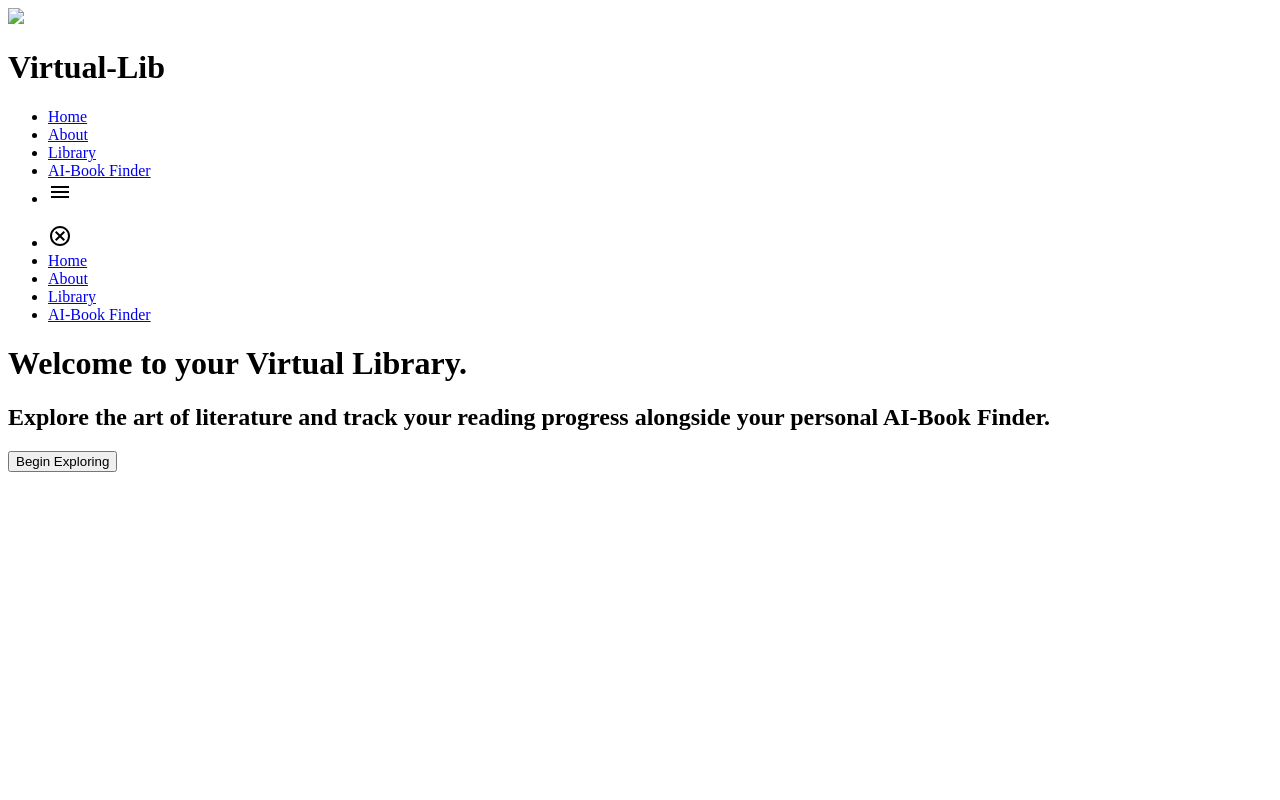
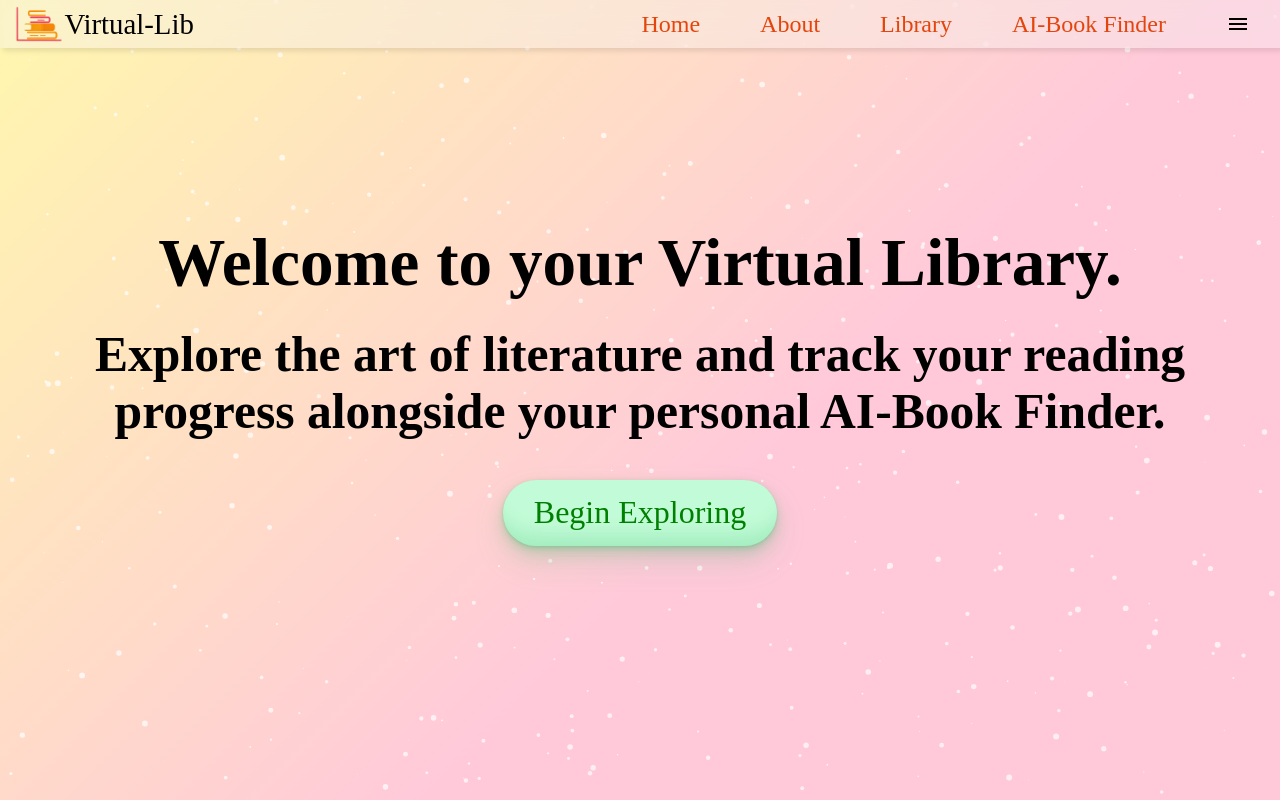
Before and after one commit to noor-i/Library, a plain HTML site: page root/pages/main.html in a window 1280 px wide. Drawn offline with nearby package versions, Linux system fonts and the light colour scheme; the site is published under a folder, as on GitHub Pages, so addresses that start at the root find nothing; a web font is replaced by a local one.

Commit message:
main.html relative paths to absolute paths, reverted

```diff
--- a/root/pages/main.html
+++ b/root/pages/main.html
@@ -3,7 +3,7 @@
 <head>
     <meta charset="UTF-8">
     <meta name="viewport" content="width=device-width, initial-scale=1.0">
-    <link rel="stylesheet" href="/assets/main.css">
+    <link rel="stylesheet" href="../assets/main.css">
     <link rel="preconnect" href="https://fonts.googleapis.com">
     <link rel="preconnect" href="https://fonts.gstatic.com" crossorigin>
     <link href="https://fonts.googleapis.com/css2?family=Jersey+15&family=Poppins:ital,wght@0,100;0,200;0,300;0,400;0,500;0,600;0,700;0,800;0,900;1,100;1,200;1,300;1,400;1,500;1,600;1,700;1,800;1,900&display=swap" rel="stylesheet">
@@ -14,31 +14,31 @@
         <div id="particles-js"></div>
         <div class="navbar">
             <div class="website-name">
-                <img src="/assets/images/logo.png" class="logo">
+                <img src="../assets/images/logo.png" class="logo">
                 <h1>Virtual-Lib</h1>
             </div>
             <ul class="links">
-                <li class="hideOnMobile"><a href="/pages/main.html">Home</a></li>
-                <li class="hideOnMobile"><a href="/pages/about.html">About</a></li>
-                <li class="hideOnMobile"><a href="/pages/library.html">Library</a></li>
-                <li class="hideOnMobile"><a href="/pages/bookfinder.html">AI-Book Finder</a></li>
+                <li class="hideOnMobile"><a href="../pages/main.html">Home</a></li>
+                <li class="hideOnMobile"><a href="../pages/about.html">About</a></li>
+                <li class="hideOnMobile"><a href="../pages/library.html">Library</a></li>
+                <li class="hideOnMobile"><a href="../pages/bookfinder.html">AI-Book Finder</a></li>
                 <li class="bar-logo"><a href="#"><svg xmlns="http://www.w3.org/2000/svg" height="24px" viewBox="0 -960 960 960" width="24px" fill="#000000"><path d="M120-240v-80h720v80H120Zm0-200v-80h720v80H120Zm0-200v-80h720v80H120Z"/></svg></a></li>
             </ul>
         </div>
         <ul class="sidebar">
             <li class="exit-logo"><a href="#"><svg xmlns="http://www.w3.org/2000/svg" height="24px" viewBox="0 -960 960 960" width="24px" fill="#000000"><path d="m336-280 144-144 144 144 56-56-144-144 144-144-56-56-144 144-144-144-56 56 144 144-144 144 56 56ZM480-80q-83 0-156-31.5T197-197q-54-54-85.5-127T80-480q0-83 31.5-156T197-763q54-54 127-85.5T480-880q83 0 156 31.5T763-763q54 54 85.5 127T880-480q0 83-31.5 156T763-197q-54 54-127 85.5T480-80Zm0-80q134 0 227-93t93-227q0-134-93-227t-227-93q-134 0-227 93t-93 227q0 134 93 227t227 93Zm0-320Z"/></svg></a></li>
-            <li><a href="/pages/main.html">Home</a></li>
-            <li><a href="/pages/about.html">About</a></li>
-            <li><a href="/pages/library.html">Library</a></li>
-            <li><a href="/pages/bookfinder.html">AI-Book Finder</a></li>
+            <li><a href="../pages/main.html">Home</a></li>
+            <li><a href="../pages/about.html">About</a></li>
+            <li><a href="../pages/library.html">Library</a></li>
+            <li><a href="../pages/bookfinder.html">AI-Book Finder</a></li>
         </ul>
         <div class="main">
             <h1>Welcome to your Virtual Library.</h2>
             <h2>Explore the art of literature and track your reading progress alongside your personal AI-Book Finder.</h2>
-            <a href="/pages/bookfinder.html"><button class="begin-btn">Begin Exploring</button></a>
+            <a href="../pages/bookfinder.html"><button class="begin-btn">Begin Exploring</button></a>
         </div>
     </div>
     <script src="https://cdn.jsdelivr.net/particles.js/2.0.0/particles.min.js"></script>
-    <script src="/js/main.js"></script>
+    <script src="../js/main.js"></script>
 </body>
 </html>
```
